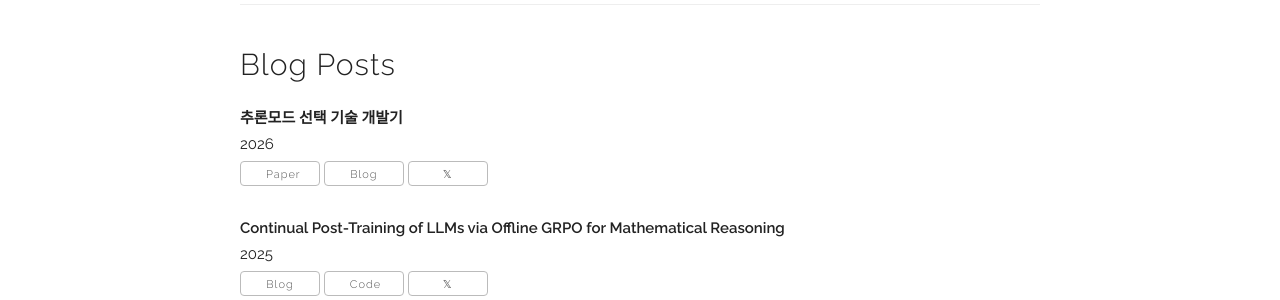
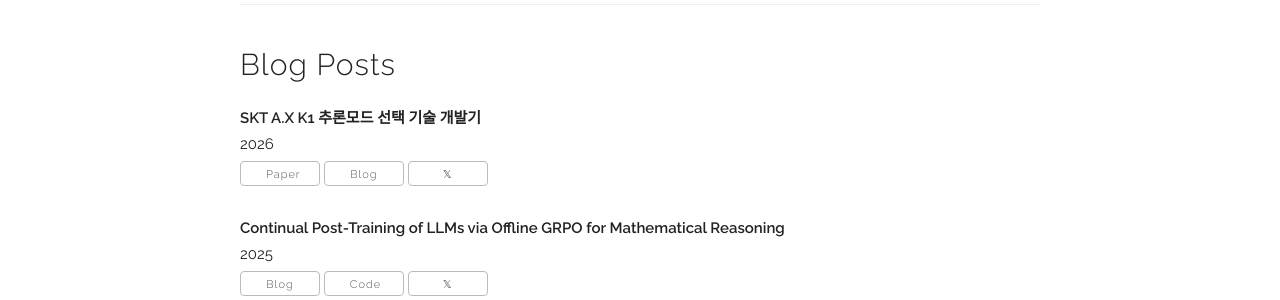
Before and after one commit to jhyuckkim/jhyuckkim.github.io, a Jekyll site: the page built from index.html, in a window 1280 px wide and 900 px high, scrolled down 1394 px. Shown: the part 151-451 px from the top of the window. Built offline with Jekyll 4.4.1, drawn with Linux system fonts in a browser that asks for light colours; some web fonts are replaced.

Commit message:
Update blog post title for "SKT A.X K1 추론모드 선택 기술 개발기" in publications.yaml

```diff
--- a/_data/publications.yaml
+++ b/_data/publications.yaml
@@ -36,7 +36,7 @@
     selected: y
 
 blogposts:
-  - title: "추론모드 선택 기술 개발기"
+  - title: "SKT A.X K1 추론모드 선택 기술 개발기"
     venue: "2026"
     blog: "https://techportal.sk.com/ai-foundation/news/31IegUOYQKipdnby5OTybA"
     paper_pdf: "https://github.com/SKT-AI/A.X-K1/blob/main/A_X_Tech_Report.pdf"
```
